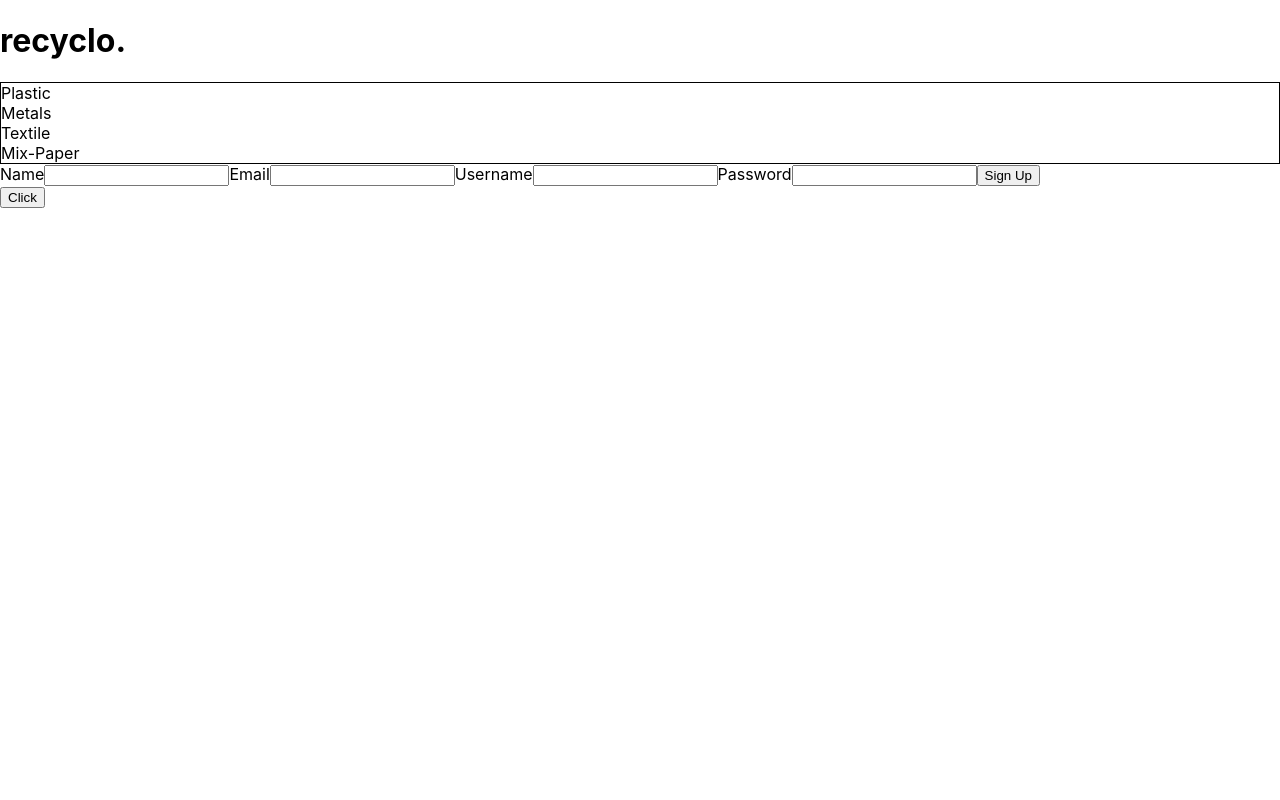
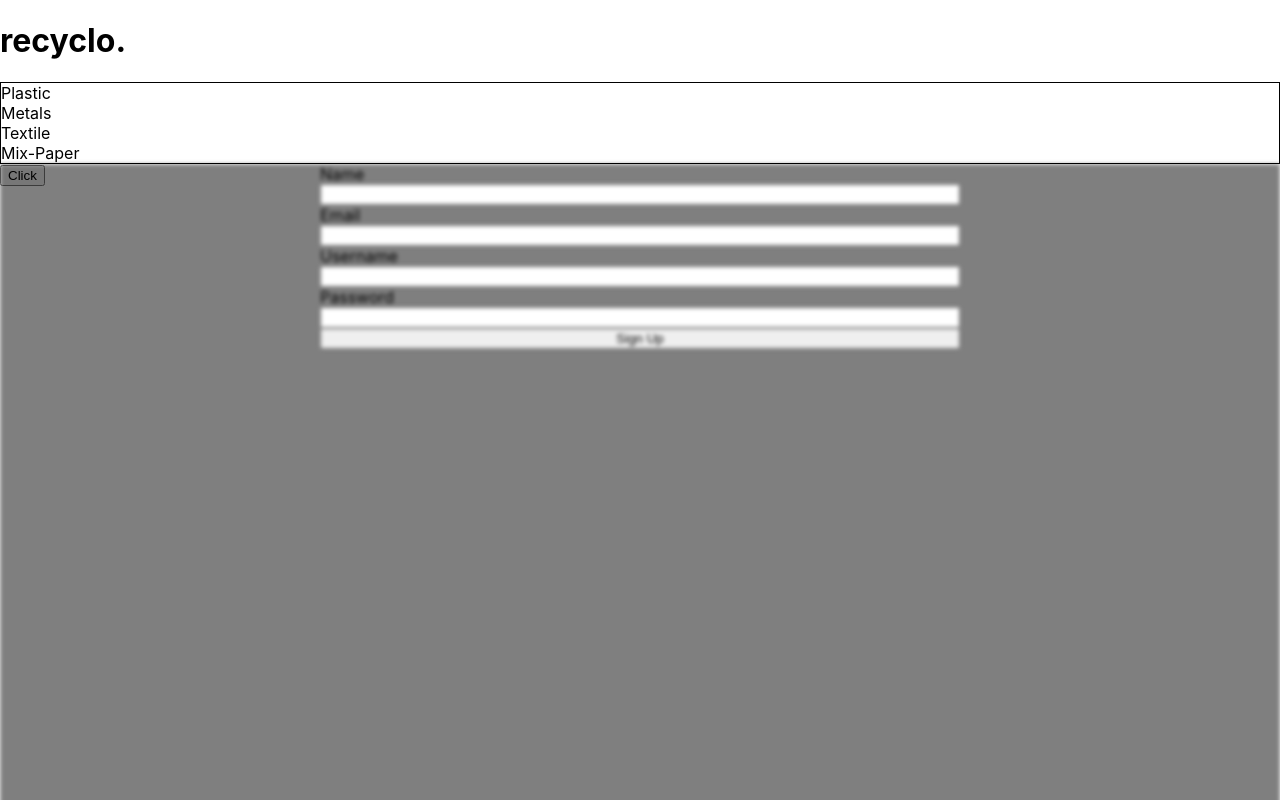
Before and after one commit to itzamnahuerta/recyclo, a React (Create React App) app in the folder client/: page / in a window 1280 px wide. Both pictures are taken after a click on the button "Click". Shown: the top 800 px of the page. Built offline with nearby package versions, Linux system fonts and the light colour scheme; the HTML template or start-up script is replaced by a standard one.

Commit message:
added styles for create account form

```diff
--- a/client/src/components/CreateUser/CreateUser.js
+++ b/client/src/components/CreateUser/CreateUser.js
@@ -39,6 +39,7 @@ class CreateUser extends Component {
         const {name,password,email,username} = this.state;
         return (
             <div className={this.props.toggleForm}>
+            <div className="form-container">
                 <form onChange={this.handleFormChange} onSubmit={this.handleFormSubmit}>
                     <label>Name</label>
                     <input type="text" name="name" value={name} />
@@ -50,6 +51,7 @@ class CreateUser extends Component {
                     <input type="password" name="password" value={password} />
                     <button type="submit"> Sign Up</button>
                 </form>
+                </div>
             </div>
         );
     }
--- a/client/src/styles/CreateAccount.scss
+++ b/client/src/styles/CreateAccount.scss
@@ -1,7 +1,32 @@
 .signup-form {
     display: none;
+    background: rgba(0,0,0, 0.5);
+    filter: blur(2px);
 }
 
 .show {
     display: block;
+    position: absolute;
+    z-index: 100;
+    width: 100%;
+    height: 100%;
+
+
+    .form-container {
+        form {
+            display: flex;
+            align-content: center;
+            justify-content: center;
+            flex-direction: column;
+            width: 50%;
+            margin: auto;
+            z-index: 1000;
+        }
+
+        input{
+
+        }
+    }
+
+
 }
```
